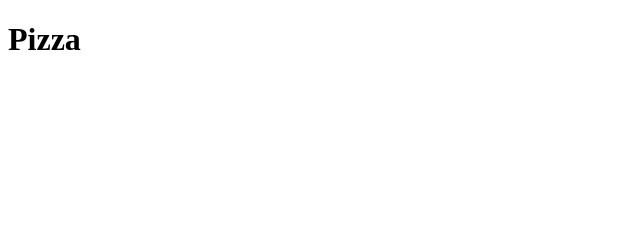
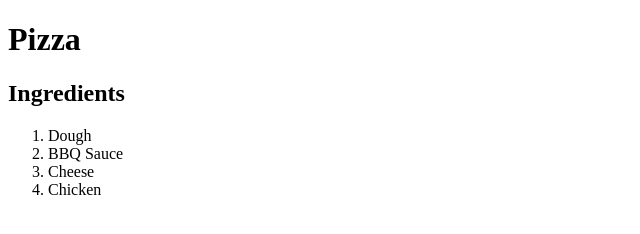
Before and after one commit to coltonbaird1/odin-recipes1, a plain HTML site: page recipes/pizza.html in a window 1280 px wide. Shown: the whole page, without its empty margins (0-640 px from the left). Drawn offline with Linux system fonts and the light colour scheme.

Commit message:
Added ingredients to pizza page
Added header and ordered list of ingredients

```diff
--- a/recipes/pizza.html
+++ b/recipes/pizza.html
@@ -8,6 +8,11 @@
     </head>
     <body>
         <h1>Pizza</h1>
-
+        <h2>Ingredients</h2>
+        <ol>
+            <li>Dough</li>
+            <li>BBQ Sauce</li>
+            <li>Cheese</li>
+            <li>Chicken</li>
     </body>
 </html>
```
